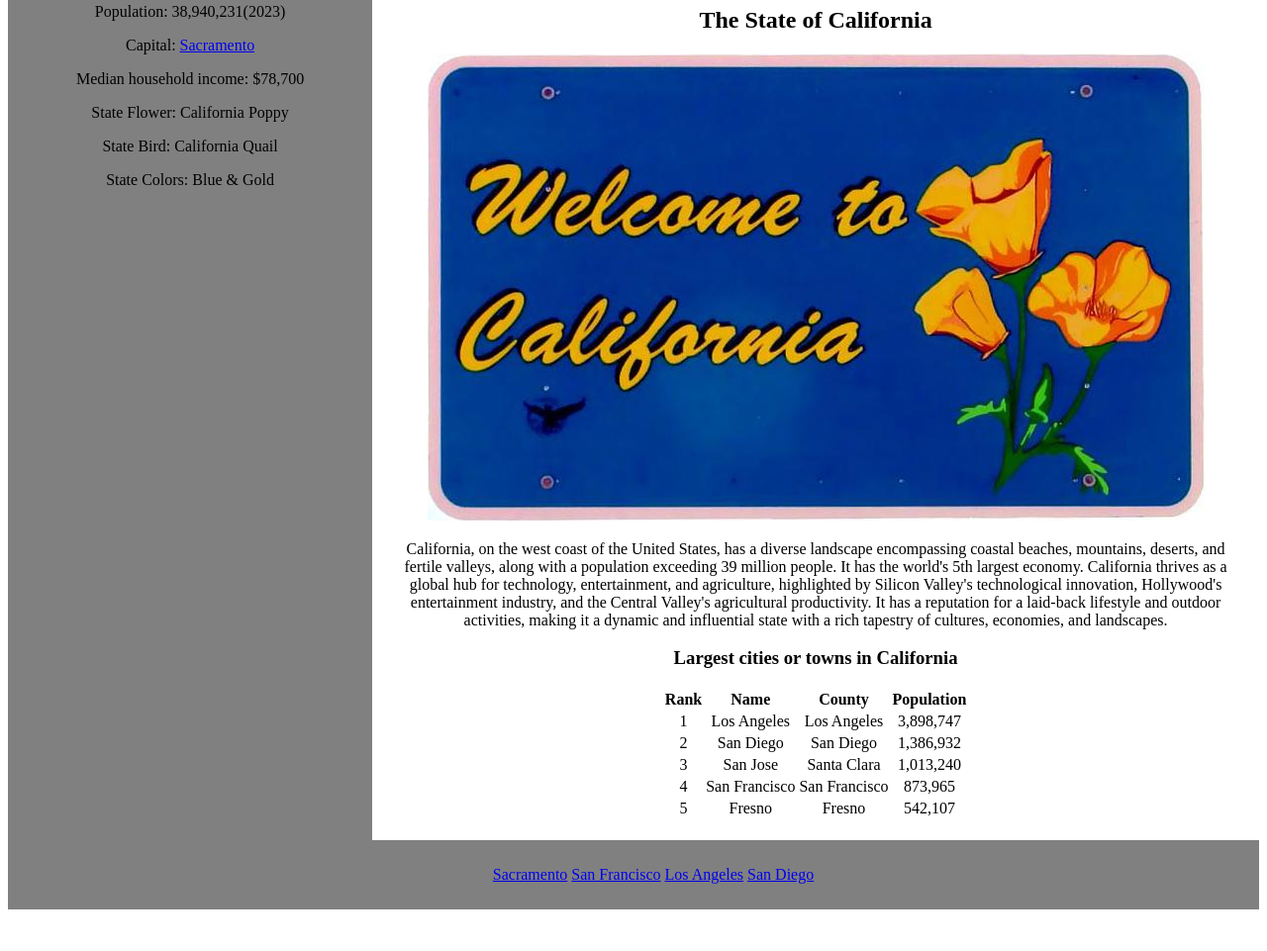
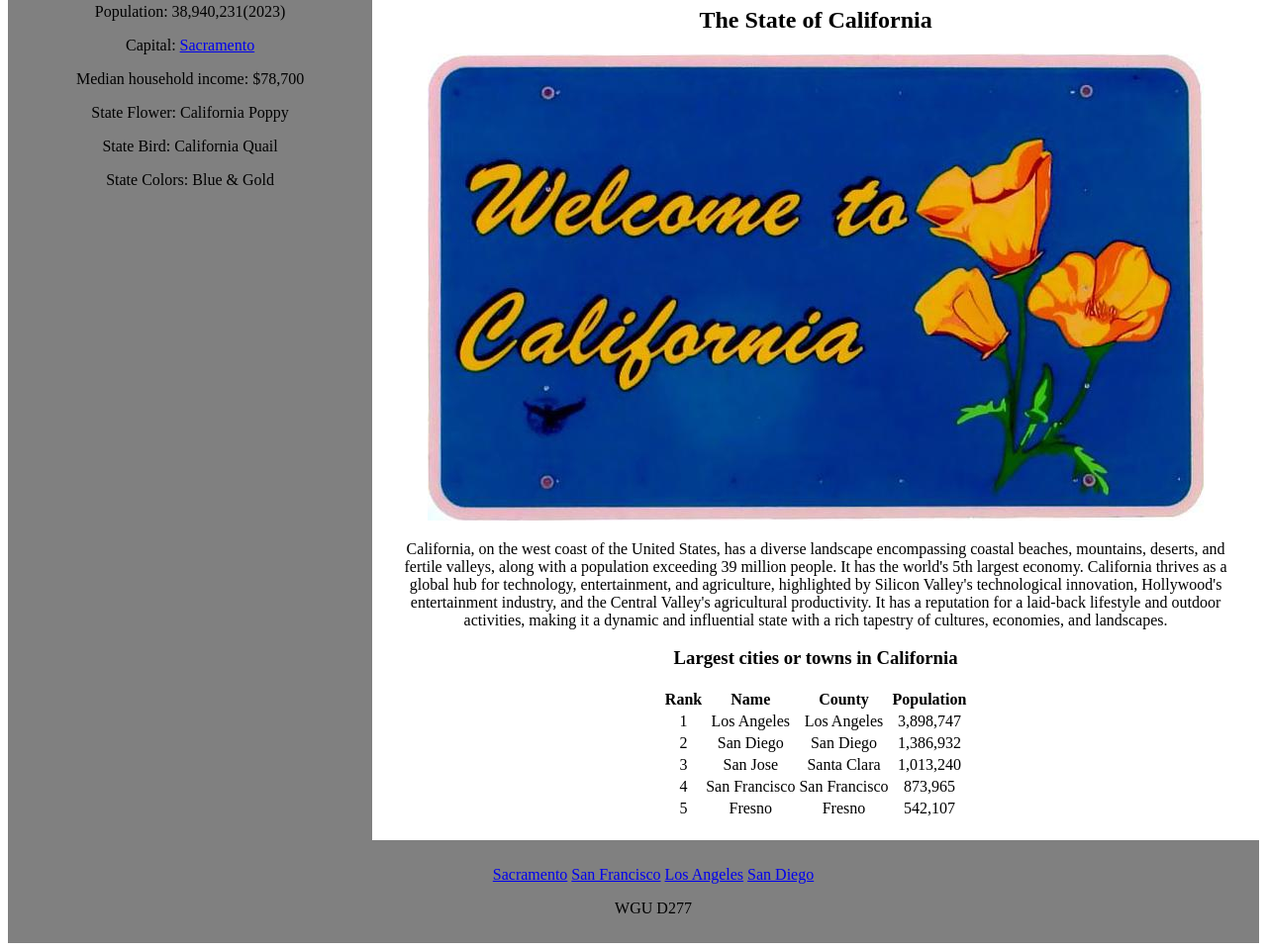
Before and after one commit to phillipsaur/phillipsaur.github.io, a plain HTML site: page index.html in a window 1280 px wide. Shown: the part 674-1635 px from the top of the page at 99% size. Before the commit the page ends 1601 px from the top, so only its background shows below. Drawn offline with Linux system fonts and the light colour scheme.

Commit message:
Updated footer

```diff
--- a/index.html
+++ b/index.html
@@ -86,6 +86,8 @@
                     <il><a href="sanfrancisco.html">San Francisco</a></il>
                     <il><a href="losangeles.html">Los Angeles</a></il>
                     <il><a href="sandiego.html">San Diego</a></il>
+                    <br />
+                    <p>WGU D277</p>
                 </ul>
             </nav>
         </footer>
```
